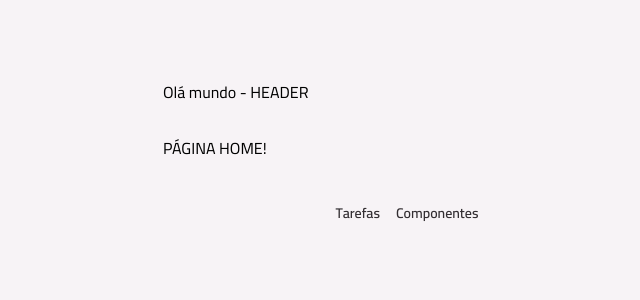
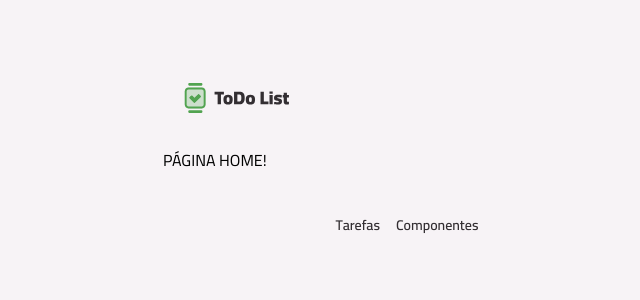
Before and after one commit to igor200023/javascript, a React (Vite) app in the folder todo/: page / in a window 1280 px wide. Shown: the top 300 px of the page, without its empty margins (233-873 px from the left). Built offline with nearby package versions, Linux system fonts and the light colour scheme.

Commit message:
adicionando o logo da página

```diff
--- /dev/null
+++ b/todo/src/core-components/footer.tsx
@@ -0,0 +1,21 @@
+import { NavLink } from "react-router";
+import Text from "../components/text";
+
+export default function Footer() {
+  return (
+    <footer className="my-5 md:my-10">
+        <nav className="flex items-center justify-center gap-4">
+            <NavLink to="/">
+              <Text variant="body-sm-bold" className="text-gray-300">
+              Tarefas
+              </Text>
+            </NavLink>
+            <NavLink to="/components">
+              <Text variant="body-sm-bold" className="text-gray-300">
+              Componentes
+              </Text>
+            </NavLink>
+        </nav>
+      </footer>
+  );
+}
--- /dev/null
+++ b/todo/src/core-components/header.tsx
@@ -0,0 +1,10 @@
+import Container from "../components/container";
+import Logo from "../assets/images/logo.svg?react"
+
+export default function Header() {
+    return (
+    <Container as="header" className="mt-3 md:mt-20">
+         <Logo className="h-9 md:hh-12" />
+      </Container>
+    );
+}
--- /dev/null
+++ b/todo/src/core-components/main-content.tsx
@@ -0,0 +1,16 @@
+import React from "react";
+import {cx} from 'class-variance-authority'
+
+interface MainContentProps extends React.ComponentProps<"main"> {}
+
+export default function MainContent({
+    children,
+     className,
+      ...props
+    }: MainContentProps) {
+    return (
+     <main className={cx("mt-4 md:mt-8", className)} {...props}>
+        {children}
+    </main>
+    );
+}
--- a/todo/src/pages/layout-main.tsx
+++ b/todo/src/pages/layout-main.tsx
@@ -1,28 +1,16 @@
-import Container from "../components/container";
-import {NavLink, Outlet} from "react-router";
-import Text from "../components/text";
+import {Outlet} from "react-router";
+import Header from "../core-components/header";
+import MainContent from "../core-components/main-content";
+import Footer from "../core-components/footer";
 
 export default function LayoutMain() {
-    return <>
-      <Container as="header" className="mt-3 md:mt-20">
-         Olá mundo - HEADER
-      </Container>
-      <main className="mt-4 md:mt-8">
+    return (
+    <>
+      <Header />
+      <MainContent>
         <Outlet />
-      </main>
-      <footer className="my-5 md:my-10">
-        <nav className="flex items-center justify-center gap-4">
-            <NavLink to="/">
-              <Text variant="body-sm-bold" className="text-gray-300">
-              Tarefas
-              </Text>
-            </NavLink>
-            <NavLink to="/components">
-              <Text variant="body-sm-bold" className="text-gray-300">
-              Componentes
-              </Text>
-            </NavLink>
-        </nav>
-      </footer>
+      </MainContent>
+      <Footer />
     </>
+    );
 }
```
